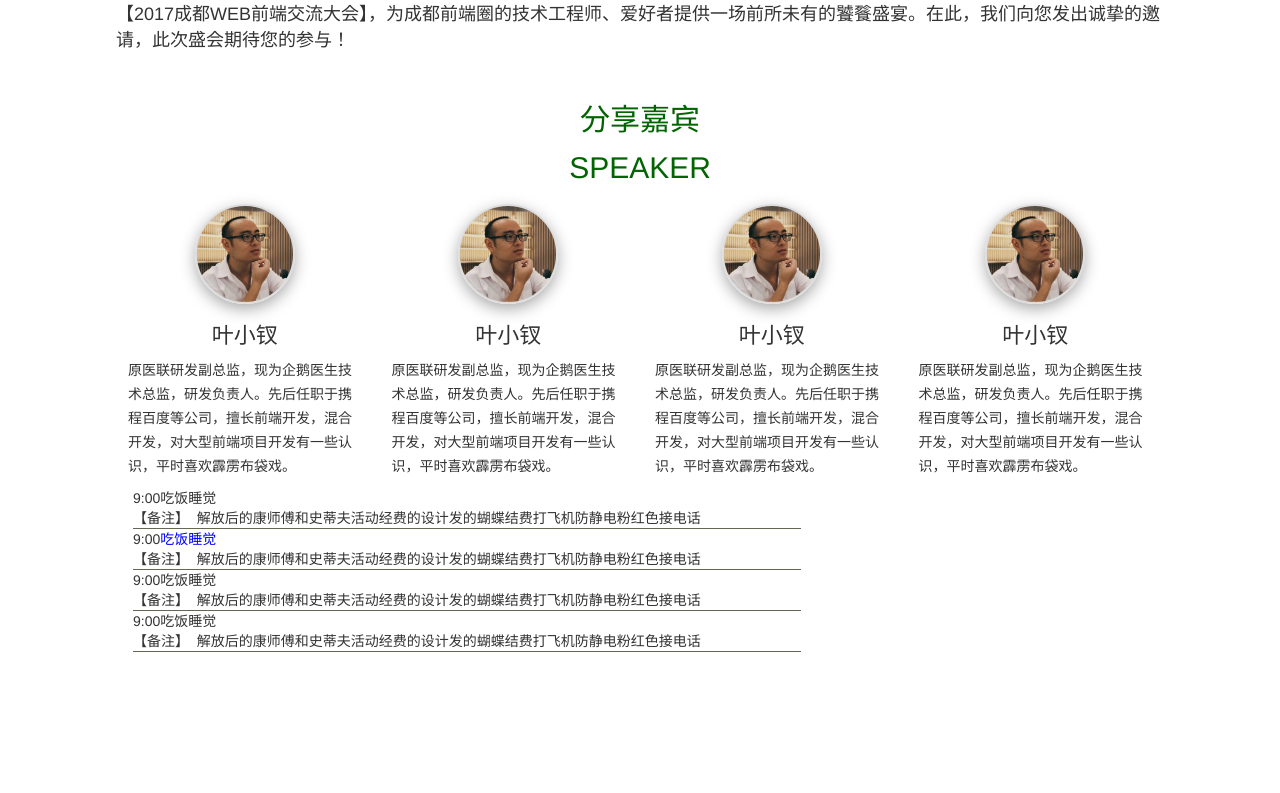
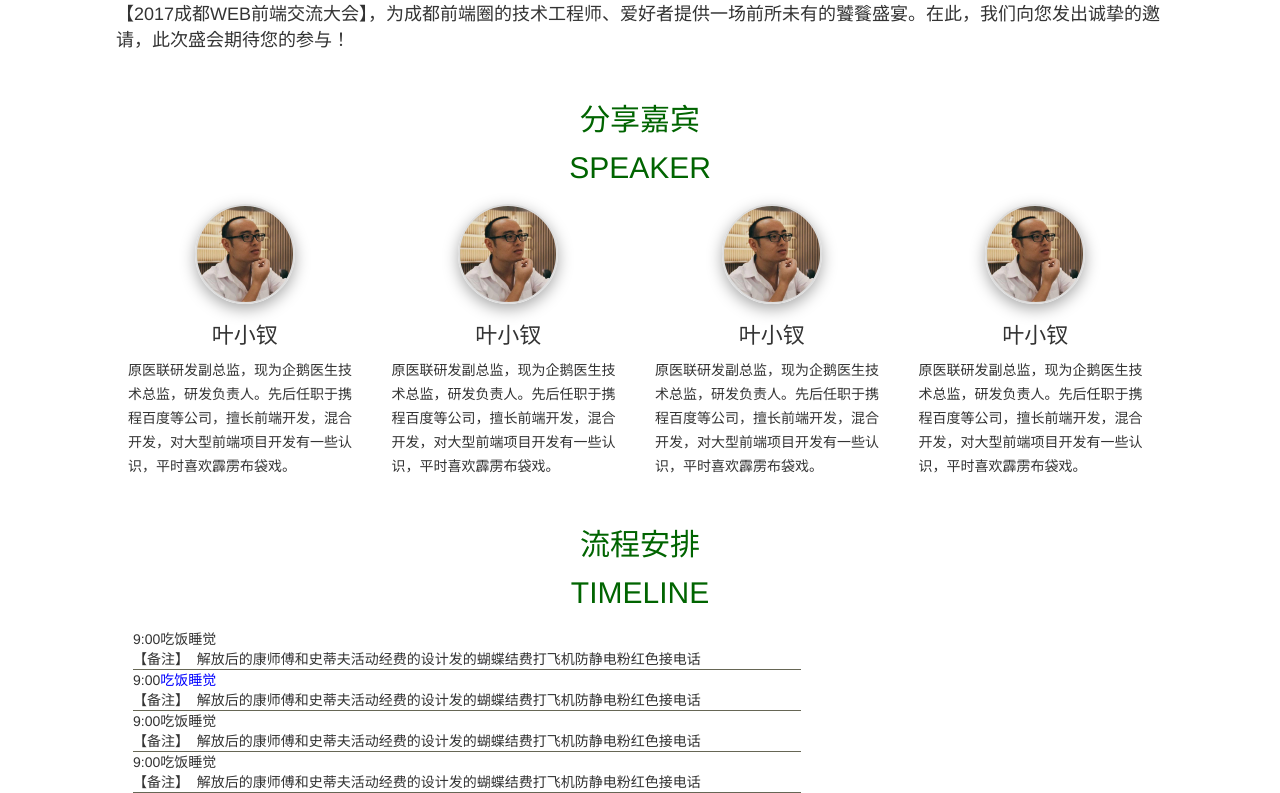
Before and after one commit to freeCodeCamp-XiAn/WFE-Conf, a Vue app: page /#/ in a window 1280 px wide. Shown: the part 368-1161 px from the top of the page. Before the commit the page ends 1020 px from the top, so only its background shows below. Built offline with nearby package versions, Linux system fonts and the light colour scheme.

Commit message:
fix timeline.

```diff
--- a/src/components/Teacher.vue
+++ b/src/components/Teacher.vue
@@ -2,8 +2,8 @@
   <div id="speaker">
     <div class="row">
         <h2 class="title">
-        <span>{{config.titlezh}}</span>
-        <span>{{config.titlen}}</span>
+          <span>{{config.titlezh}}</span>
+          <span>{{config.titlen}}</span>
       </h2>
     </div>
     <div class="row">
--- a/src/components/TimeLine.vue
+++ b/src/components/TimeLine.vue
@@ -1,5 +1,11 @@
 <template>
   <div id="time">
+    <div class="row">
+        <h2 class="title">
+        <span>{{config.titlezh}}</span>
+        <span>{{config.titlen}}</span>
+      </h2>
+    </div>
     <div class="row">
       <div class="col-xs-12 col-md-8 col-md-offset-2 time-line"  :class="{topbor: list.id === 1}" v-for="list in lists" :key="list.id">
           <div class="first-line">
@@ -22,7 +28,7 @@ export default {
       msg: ''
     }
   },
-  props:['lists']
+  props:['lists','config']
 }
 </script>
 
@@ -48,4 +54,22 @@ export default {
   .topbor{
     border-top: 1px solid #665;
   }
+  .title {
+    margin: 40px auto 20px;
+  }
+  .title span {
+    display: block;
+    text-align: center;
+    margin-bottom: 15px;
+    color: #006400;
+  }
+   @media (max-width: 768px){
+    .title {
+        margin: 20px auto 20px;
+        font-size: 18px;
+    }
+    .title span {
+        margin-bottom: 5px;
+    }
+  }
 </style>
--- a/src/configTxt.js
+++ b/src/configTxt.js
@@ -42,7 +42,8 @@ const config = {
       }
     ]
   },
-  timeLine: [
+  timeLine: {
+    lists: [
       {
         id: '1',
         time: '9:00',
@@ -80,6 +81,11 @@ const config = {
         info: '解放后的康师傅和史蒂夫活动经费的设计发的蝴蝶结费打飞机防静电粉红色接电话'
       }
     ],
+    config: {
+      titlezh: '流程安排',
+      titlen: 'TIMELINE'
+    }
+  },
   activityShow: {
     a: '111'
   },
--- a/src/views/WfeConf.vue
+++ b/src/views/WfeConf.vue
@@ -9,7 +9,8 @@
       :lists = config.teacher.lists>
       </teacher>
     <time-line
-      :lists = config.timeLine>
+      :config = config.timeLine.config
+      :lists = config.timeLine.lists>
     </time-line>
   </div>
 </template>
```
Also changed, not shown: 1 other file (tests, documents, lock files or other folders). Lines whose indentation alone changed are shown as unchanged.
